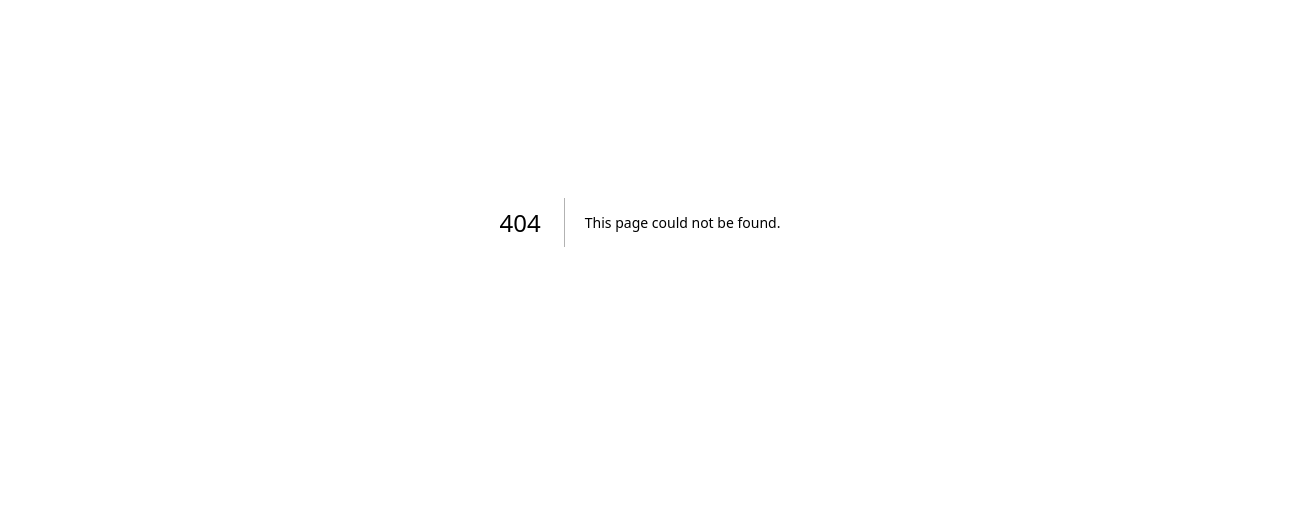
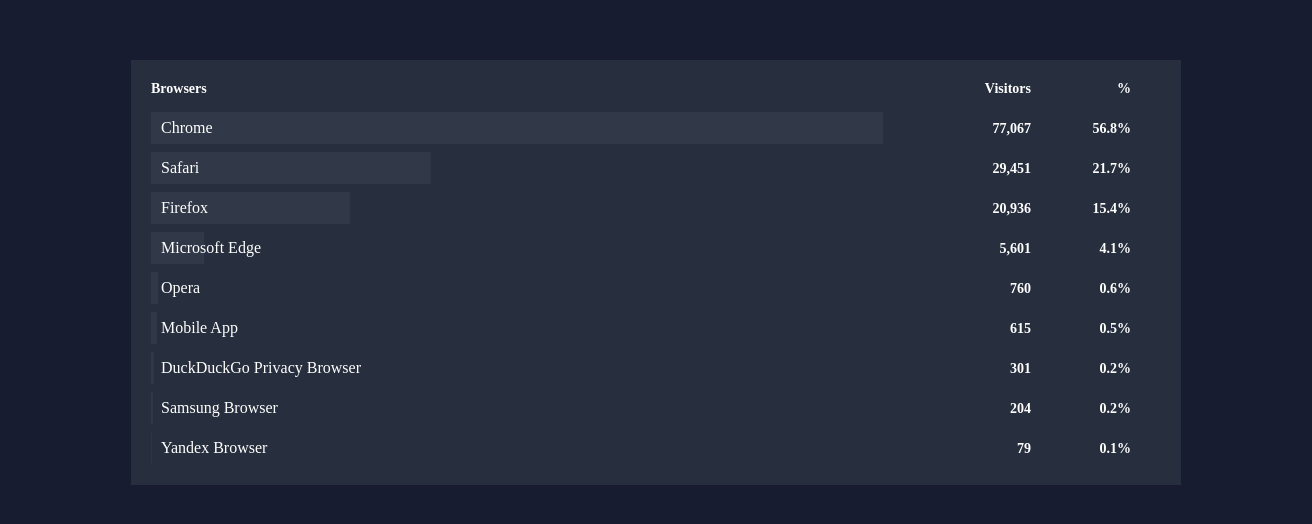
Before and after one commit to sizplay/chart-test, a Next.js app: page /verticalBarRecharts in a window 1280 px wide. Before the commit this address had no page. Shown: the part 178-702 px from the top of the page, 1312 px wide, since content can reach past the window. Built offline with nearby package versions, Linux system fonts and the light colour scheme.

Commit message:
vertical rechart 추가

```diff
--- a/src/components/RechartComponent.tsx
+++ b/src/components/RechartComponent.tsx
@@ -5,6 +5,7 @@
 import { useEffect, useState } from 'react';
 import { color } from './color';
 import { Container } from './utils/Container';
+import useIsCSR from './hooks/useIsCSR';
 
 interface RechartProps {
   handleChangeSelect: (e: React.ChangeEvent<HTMLSelectElement>) => void;
@@ -23,10 +24,7 @@
   children,
   handleChangeGraph,
 }: RechartProps) => {
-  const [isCSR, setIsCSR] = useState(false);
-  useEffect(() => {
-    setIsCSR(true);
-  }, []);
+  const isCSR = useIsCSR();
   return (
     <Container>
       <RechartsContainer>
--- a/src/components/data.ts
+++ b/src/components/data.ts
@@ -65,3 +65,15 @@
   { date1: '10 Aug', pageview: 5500, screen: 3700, click: 2700 },
   { date1: '11 Aug', pageview: 912, screen: 2700, click: 1700 },
 ];
+
+export const devicesData = [
+  { browser: 'Chrome', visitors: 77067, percentage: 56.8 },
+  { browser: 'Safari', visitors: 29451, percentage: 21.7 },
+  { browser: 'Firefox', visitors: 20936, percentage: 15.4 },
+  { browser: 'Microsoft Edge', visitors: 5601, percentage: 4.1 },
+  { browser: 'Opera', visitors: 760, percentage: 0.6 },
+  { browser: 'Mobile App', visitors: 615, percentage: 0.5 },
+  { browser: 'DuckDuckGo Privacy Browser', visitors: 301, percentage: 0.2 },
+  { browser: 'Samsung Browser', visitors: 204, percentage: 0.2 },
+  { browser: 'Yandex Browser', visitors: 79, percentage: 0.1 },
+];
--- /dev/null
+++ b/src/components/hooks/useIsCSR.tsx
@@ -0,0 +1,14 @@
+import { useEffect, useState } from 'react';
+
+const useIsCSR = () => {
+  const [isCSR, setIsCSR] = useState(false);
+  useEffect(() => {
+    setIsCSR(true);
+  }, []);
+
+  return isCSR;
+};
+
+export default useIsCSR;
+//  const isCSR = useIsCSR();
+//   if (!isCSR) return null;
--- a/src/pages/index.tsx
+++ b/src/pages/index.tsx
@@ -6,6 +6,8 @@
     <Container>
       <Link href="/recharts">Recharts</Link>
       <Link href="/visx">Visx</Link>
+      <Link href="/barRecharts">bar recharts</Link>
+      <Link href="/verticalBarRecharts">vertical bar recharts</Link>
     </Container>
   );
 };
@@ -17,7 +19,5 @@
   width: 100%;
   height: 100vh;
   display: flex;
-  /* justify-content: center; */
-  /* align-items: center; */
   flex-direction: column;
 `;
--- /dev/null
+++ b/src/pages/verticalBarRecharts.tsx
@@ -0,0 +1,122 @@
+/* eslint-disable @typescript-eslint/no-explicit-any */
+import { Bar, BarChart, XAxis, YAxis, ResponsiveContainer, LabelList } from 'recharts';
+import styled from '@emotion/styled';
+import React from 'react';
+import { Container } from '@/components/utils/Container';
+import { devicesData } from '@/components/data';
+import useIsCSR from '@/components/hooks/useIsCSR';
+import { color } from '@/components/color';
+
+const VerticalBarRecharts = () => {
+  const isCSR = useIsCSR();
+  if (!isCSR) return null;
+
+  const customLabelList = (props: any) => {
+    const { x, y, value } = props;
+    return (
+      <text x={x + 10} y={y + 17.5} fill={color.white} textAnchor="start" dominantBaseline="middle">
+        {value}
+      </text>
+    );
+  };
+
+  return (
+    <Container>
+      <VerticalBarRechartsSection>
+        <ResponsiveContainer>
+          <VerticalBarRechartsContainer>
+            <BarChartWrapper>
+              <p>Browsers</p>
+              <BarChart
+                layout="vertical"
+                width={800}
+                height={400}
+                data={devicesData}
+                margin={{
+                  top: 20,
+                  right: 20,
+                  bottom: 20,
+                  left: 20,
+                }}
+              >
+                <XAxis type="number" hide={true} />
+                <YAxis dataKey="browser" type="category" scale="band" hide={true} />
+                <Bar dataKey="visitors" fill="#313948">
+                  <LabelList dataKey="browser" position="insideLeft" content={customLabelList} />
+                </Bar>
+              </BarChart>
+            </BarChartWrapper>
+            <BarChartInfo>
+              <TextWrapper>
+                <p>Visitors</p>
+                <p>%</p>
+                {devicesData.map((item) => (
+                  <React.Fragment key={item.visitors}>
+                    <p>{item.visitors.toLocaleString()}</p>
+                    <p>{item.percentage}%</p>
+                  </React.Fragment>
+                ))}
+              </TextWrapper>
+            </BarChartInfo>
+          </VerticalBarRechartsContainer>
+        </ResponsiveContainer>
+      </VerticalBarRechartsSection>
+    </Container>
+  );
+};
+
+export default VerticalBarRecharts;
+
+const VerticalBarRechartsSection = styled.section`
+  width: 100%;
+  height: 100vh;
+  background-color: #272f3e;
+  width: 1050px;
+  height: 425px;
+`;
+
+const VerticalBarRechartsContainer = styled.div`
+  width: 100%;
+  height: 100%;
+  display: flex;
+  margin-top: 30px;
+`;
+
+const BarChartWrapper = styled.div`
+  width: 100%;
+  height: 100%;
+  display: flex;
+  flex-direction: column;
+
+  p {
+    color: ${color.white};
+    font-size: 14px;
+    font-weight: 600;
+    margin-left: 20px;
+    margin-top: -8px;
+    margin-bottom: -8px;
+  }
+`;
+
+const BarChartInfo = styled.div`
+  width: 100%;
+  height: 100%;
+  margin-top: -34px;
+`;
+
+const TextWrapper = styled.div`
+  display: grid;
+  grid-template-columns: 1fr 1fr;
+  align-items: flex-end;
+  text-align: right;
+
+  width: 200px;
+
+  p {
+    color: ${color.white};
+    font-size: 14px;
+    font-weight: 600;
+    margin-top: 24px;
+    padding-top: 2px;
+  }
+`;
```
Also changed, not shown: src/pages/barRecharts.tsx (added, +206 -0 lines).
